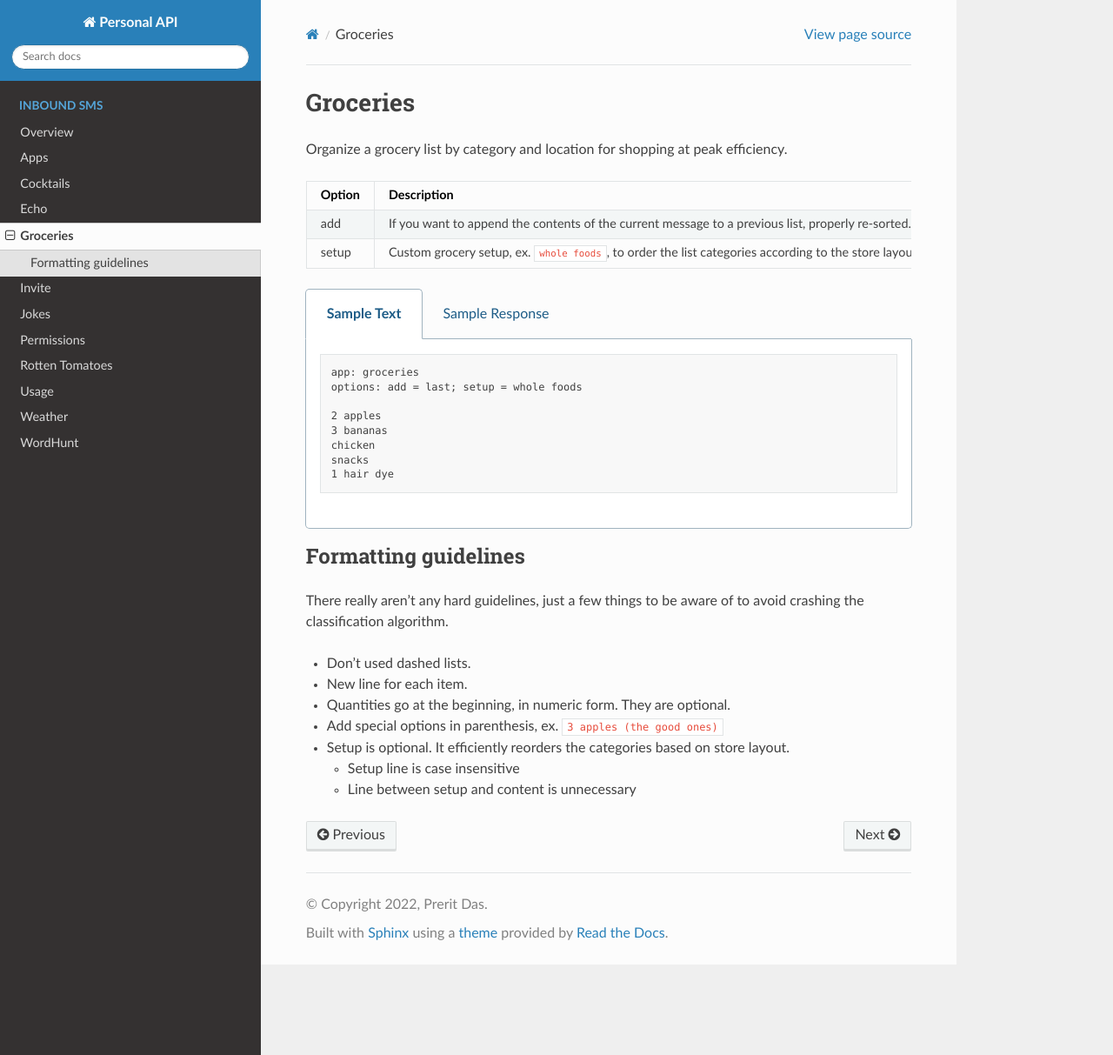
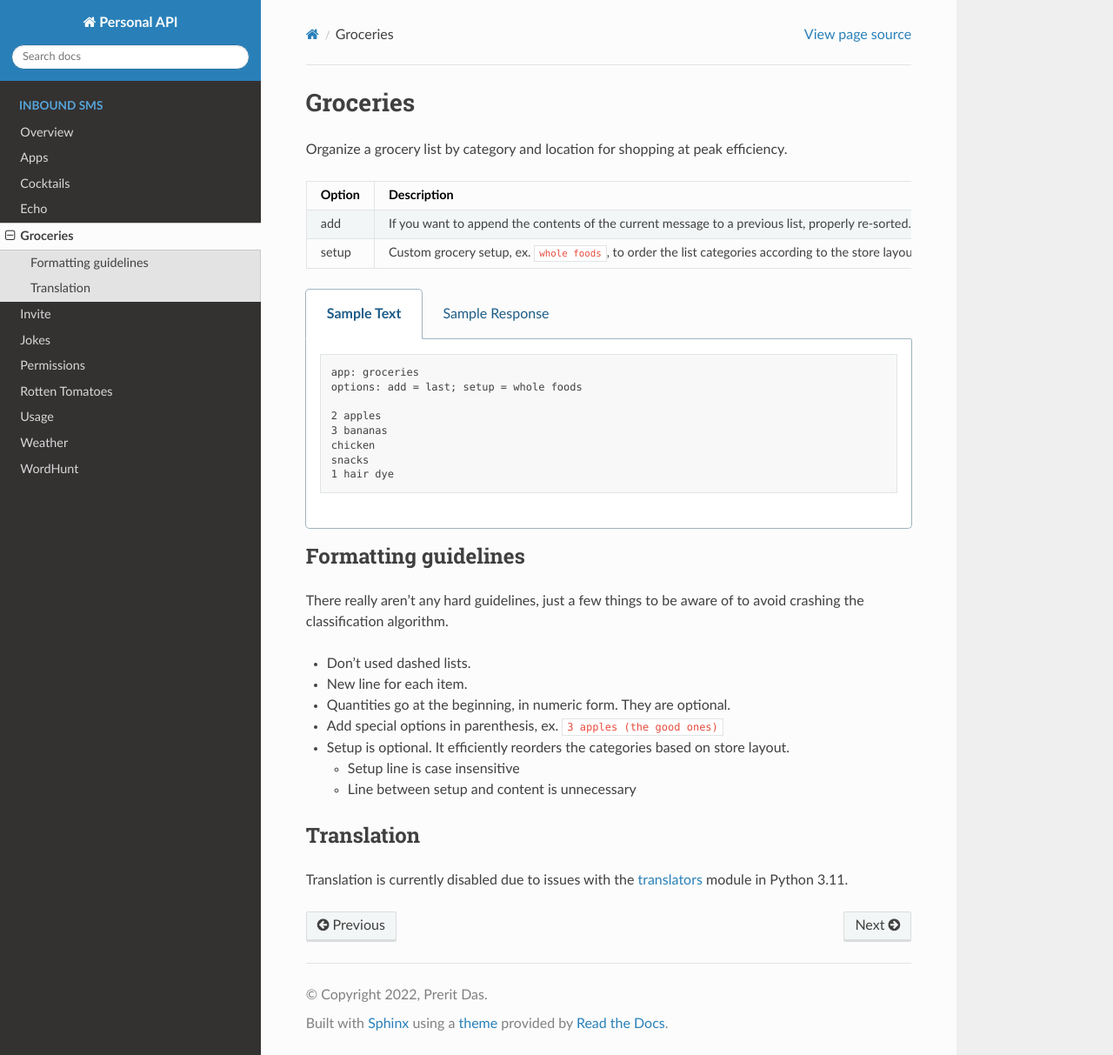
Before and after one commit to preritdas/jeeves, a Sphinx documentation site: the page built from docs/source/inbound-sms/groceries.md, in a window 1280 px wide and 1213 px high. Shown: the whole window at 87% size. Built offline with Sphinx 7.4.7 and the Read the Docs theme 2.0.0, drawn with Linux system fonts in a browser that asks for light colours.

Commit message:
Note on disabling translation.

```diff
--- a/docs/source/inbound-sms/groceries.md
+++ b/docs/source/inbound-sms/groceries.md
@@ -62,3 +62,8 @@ There really aren't any hard guidelines, just a few things to be aware of to avo
 - Setup is optional. It efficiently reorders the categories based on store layout.
   - Setup line is case insensitive
   - Line between setup and content is unnecessary
+
+
+## Translation
+
+Translation is currently disabled due to issues with the [translators](https://pypi.org/projects/translators) module in Python 3.11.
```
